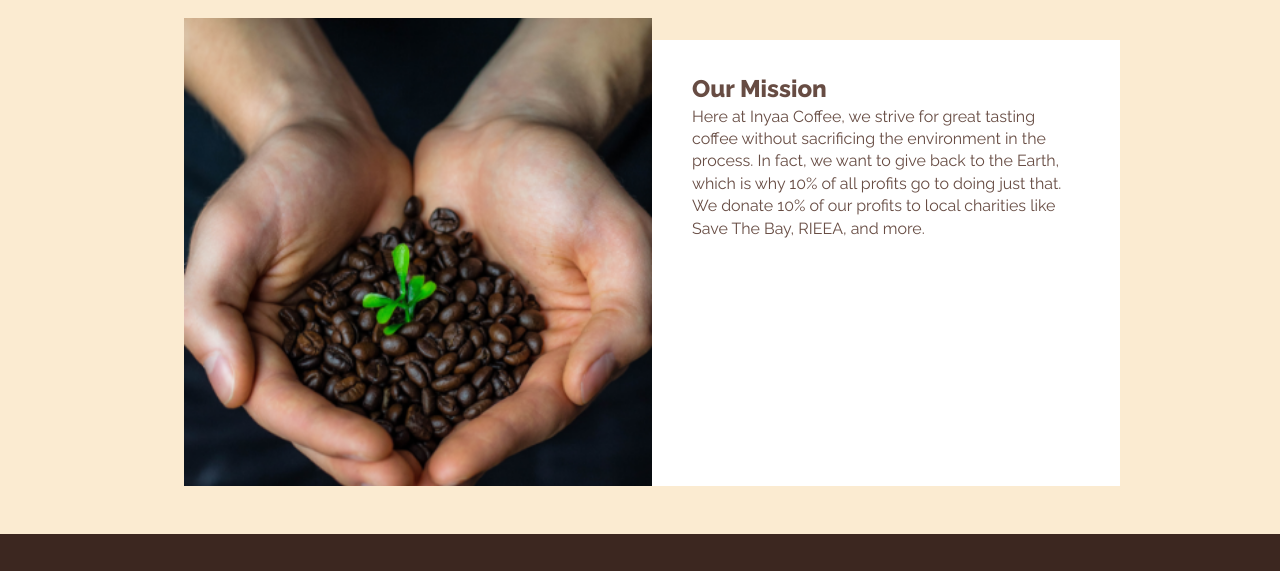
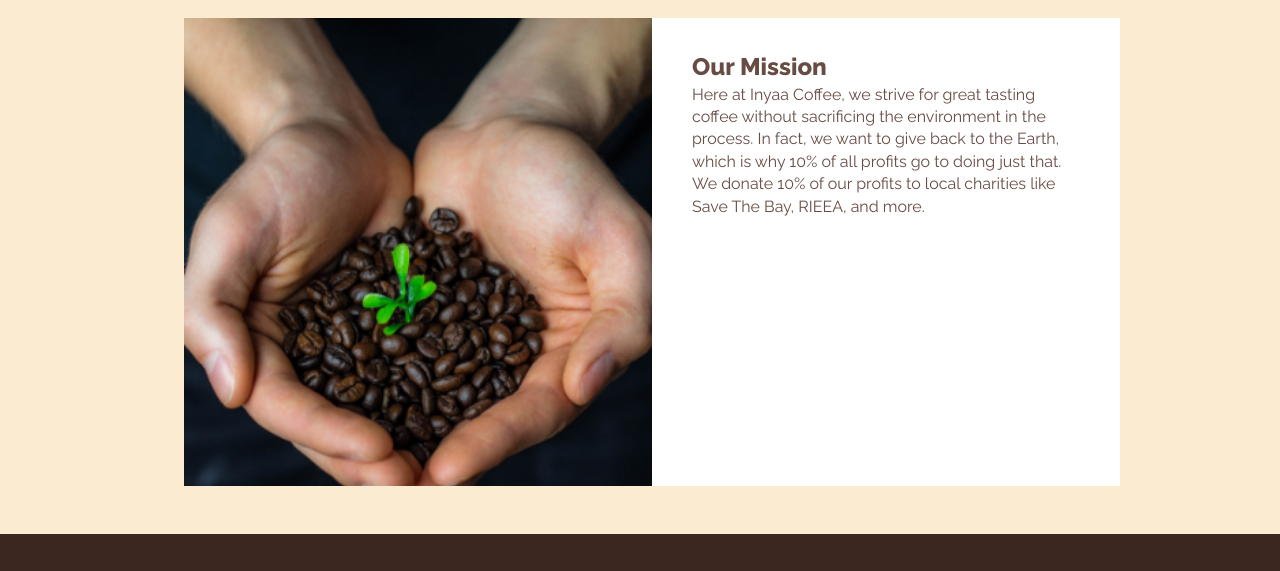
Before and after one commit to erikfurtado/inyaa, a plain HTML site: page about.html in a window 1280 px wide. Shown: the part 200-771 px from the top of the page. Drawn offline with Linux system fonts and the light colour scheme.

Commit message:
Update main.css

```diff
--- a/css/main.css
+++ b/css/main.css
@@ -459,7 +459,7 @@ nav ul {
 	.mission {
 		width: 50%;
 		background-color: #FFFFFF;
-		margin-top: 7rem;
+		margin-top: 5.625rem;
 	}
 
 	.container3 {
```
